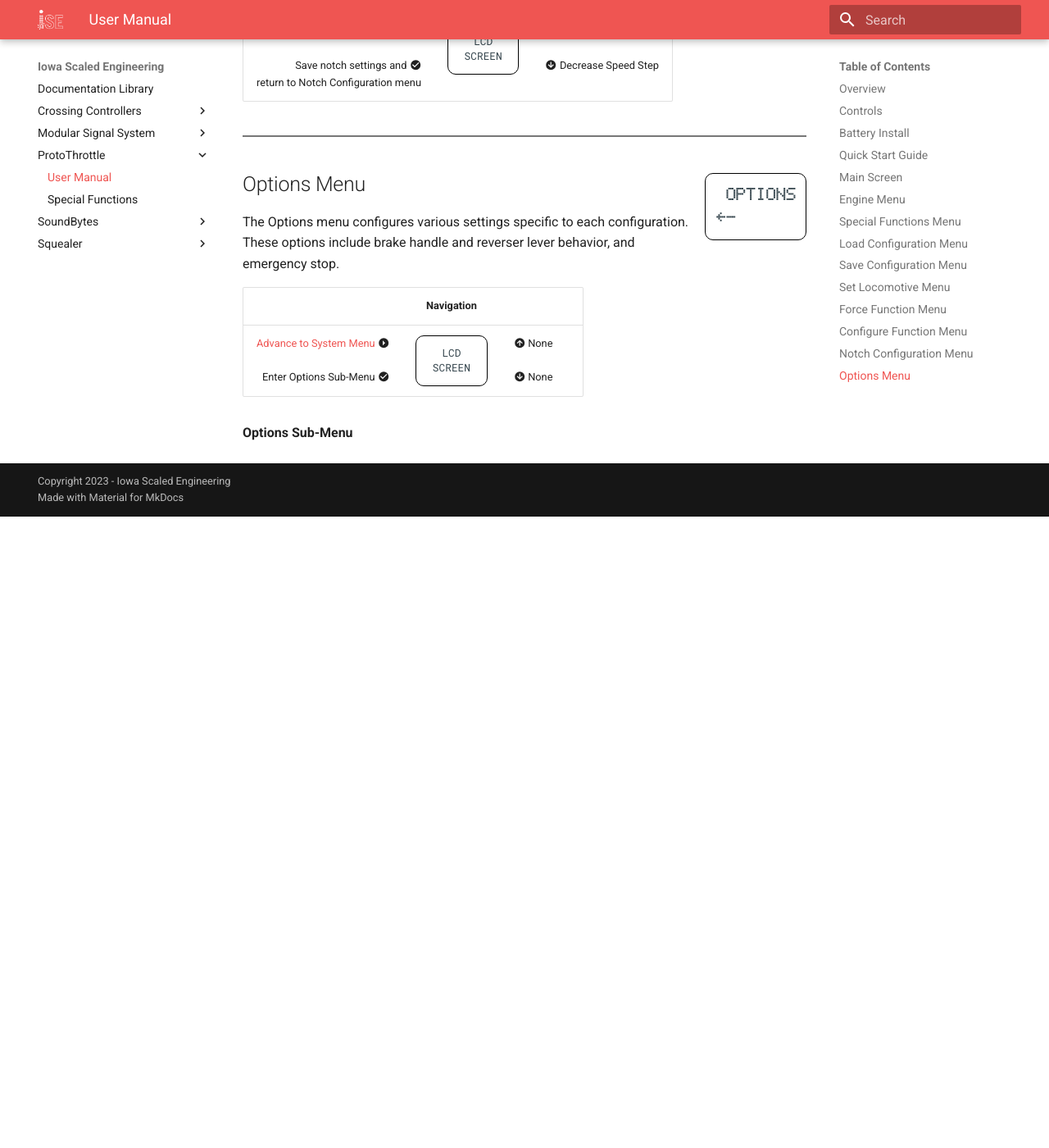
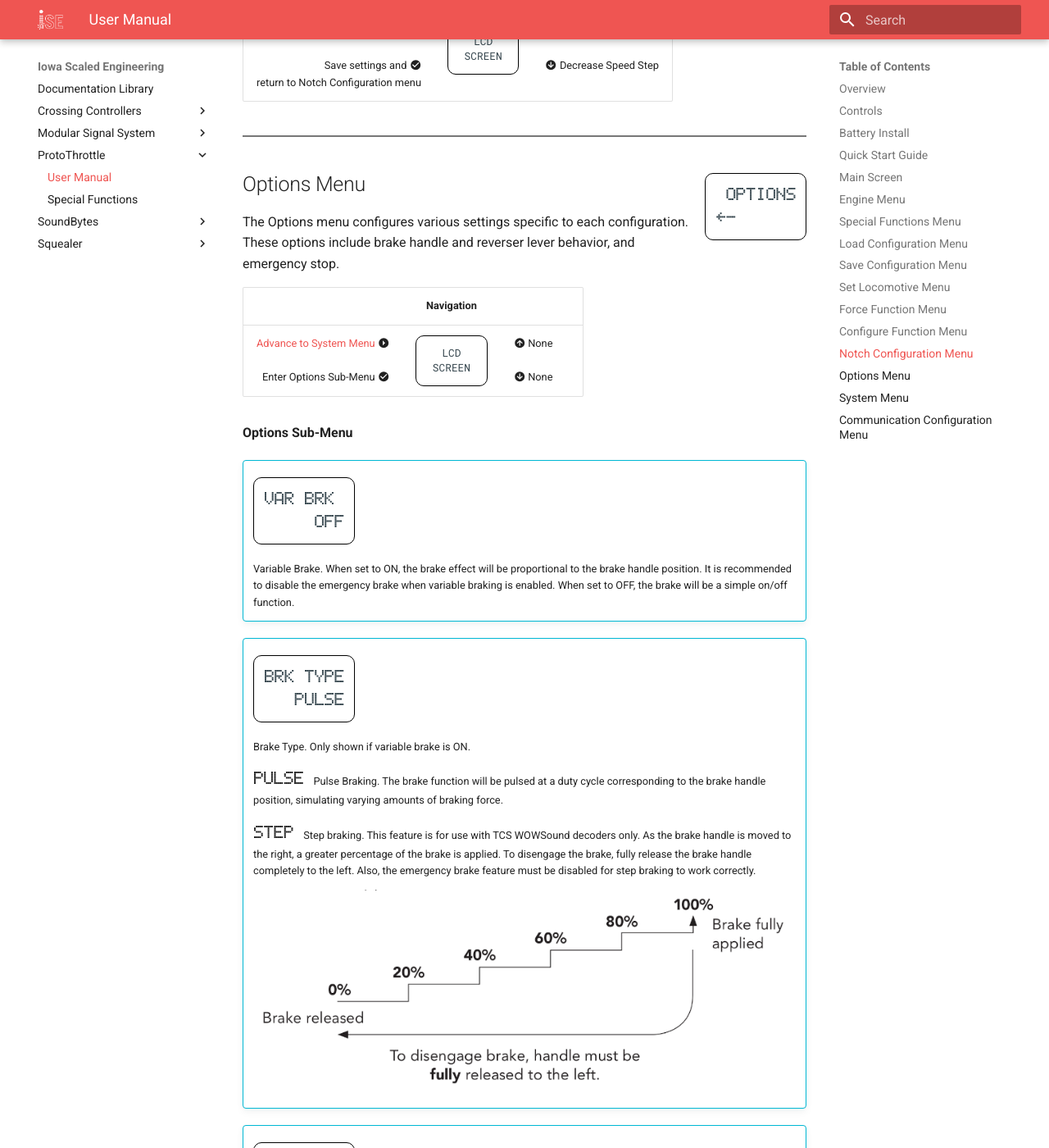
Before and after one commit to IowaScaledEngineering/ise-docs, an MkDocs documentation site: the page built from docs/ProtoThrottle/manual.md, in a window 1280 px wide and 1400 px high, scrolled down 15976 px. Shown: the whole window at 82% size. Built offline with MkDocs 1.6.1 and Material for MkDocs 9.7.7, drawn with Linux system fonts in a browser that asks for light colours; before the commit the page ends 16606 px from its top, so only the background shows below that; some of the changed text lies outside the part shown.

Commit message:
More PT manual updates

```diff
--- a/docs/ProtoThrottle/manual.md
+++ b/docs/ProtoThrottle/manual.md
@@ -408,7 +408,7 @@
 
 |     | Navigation |     |
 |----:|:----------:|:----|
-|[Advance to Save Configuration Menu](#save-configuration-menu) :material-arrow-right-drop-circle:<br><br>Load Selected Configuration :material-checkbox-marked-circle:<br>(and return to Main Screen)|<pre class="screen">LCD<br> SCREEN <br></pre> |:material-arrow-up-circle: Increase Configuration Number<br><br>:material-arrow-down-circle: Decrease Configuration Number|
+|[Advance to Save Configuration Menu](#save-configuration-menu) :material-arrow-right-drop-circle:<br><br>Load Selected Configuration :material-checkbox-marked-circle:<br>and return to Main Screen|<pre class="screen">LCD<br> SCREEN <br></pre> |:material-arrow-up-circle: Increase Configuration Number<br><br>:material-arrow-down-circle: Decrease Configuration Number|
 
 ---
 
@@ -451,7 +451,7 @@
 
 |     | Navigation |     |
 |----:|:----------:|:----|
-|[Advance to Set Locomotive Menu](#set-locomotive-menu) :material-arrow-right-drop-circle:<br><br>Save Selected Configuration :material-checkbox-marked-circle:<br>(and return to Main Screen)|<pre class="screen">LCD<br> SCREEN <br></pre> |:material-arrow-up-circle: Increase Configuration Number<br><br>:material-arrow-down-circle: Decrease Configuration Number|
+|[Advance to Set Locomotive Menu](#set-locomotive-menu) :material-arrow-right-drop-circle:<br><br>Save Selected Configuration :material-checkbox-marked-circle:<br>and return to Main Screen|<pre class="screen">LCD<br> SCREEN <br></pre> |:material-arrow-up-circle: Increase Configuration Number<br><br>:material-arrow-down-circle: Decrease Configuration Number|
 
 ---
 
@@ -486,7 +486,7 @@
 
 |     | Set<br>Locomotive |     |
 |----:|:----------:|:----|
-|Move Digit Selector to the next digit :material-arrow-right-drop-circle:<br><br>Save locomotive address and :material-checkbox-marked-circle:<br> return to Set Locomotive Menu|<pre class="screen">LCD<br> SCREEN <br></pre> |:material-arrow-up-circle: Increase selected digit<br><br>:material-arrow-down-circle: Decrease selected digit|
+|Move Digit Selector to the next digit :material-arrow-right-drop-circle:<br><br>Save locomotive address and return :material-checkbox-marked-circle:<br>to Set Locomotive Menu|<pre class="screen">LCD<br> SCREEN <br></pre> |:material-arrow-up-circle: Increase selected digit<br><br>:material-arrow-down-circle: Decrease selected digit|
 
 ---
 
@@ -539,7 +539,7 @@
 
 |     | Force<br>Function |     |
 |----:|:----------:|:----|
-|Cycle through Function Numbers :material-arrow-right-drop-circle:<br><br>Save functions settings and :material-checkbox-marked-circle:<br>return to Force Function menu|<pre class="screen">LCD<br> SCREEN <br></pre> |:material-arrow-up-circle: Cycle through Function Settings<br><br>:material-arrow-down-circle: Cycle through Function Settings|
+|Cycle through Function Numbers :material-arrow-right-drop-circle:<br><br>Save settings and return :material-checkbox-marked-circle:<br>to Force Function menu|<pre class="screen">LCD<br> SCREEN <br></pre> |:material-arrow-up-circle: Cycle through Function Settings<br><br>:material-arrow-down-circle: Cycle through Function Settings|
 
 ---
 
@@ -592,7 +592,7 @@
 
 |     | Config<br>Function |     |
 |----:|:----------:|:----|
-|Cycle through Control Names :material-arrow-right-drop-circle:<br><br>Save functions settings and :material-checkbox-marked-circle:<br>return to Configure Function menu|<pre class="screen">LCD<br> SCREEN <br></pre> |:material-arrow-up-circle: Increase Function Number<br><br>:material-arrow-down-circle: Decrease Function Number|
+|Cycle through Control Names :material-arrow-right-drop-circle:<br><br>Save settings and return :material-checkbox-marked-circle:<br>to Configure Function menu|<pre class="screen">LCD<br> SCREEN <br></pre> |:material-arrow-up-circle: Increase Function Number<br><br>:material-arrow-down-circle: Decrease Function Number|
 
 ---
 
@@ -630,7 +630,7 @@
 
 |     | Notch<br>Config |     |
 |----:|:----------:|:----|
-|Cycle through Notch Numbers :material-arrow-right-drop-circle:<br><br>Save notch settings and :material-checkbox-marked-circle:<br>return to Notch Configuration menu|<pre class="screen">LCD<br> SCREEN <br></pre> |:material-arrow-up-circle: Increase Speed Step<br><br>:material-arrow-down-circle: Decrease Speed Step|
+|Cycle through Notch Numbers :material-arrow-right-drop-circle:<br><br>Save settings and :material-checkbox-marked-circle:<br>return to Notch Configuration menu|<pre class="screen">LCD<br> SCREEN <br></pre> |:material-arrow-up-circle: Increase Speed Step<br><br>:material-arrow-down-circle: Decrease Speed Step|
 
 ---
 
@@ -647,3 +647,159 @@
 |[Advance to System Menu](#system-menu) :material-arrow-right-drop-circle:<br><br>Enter Options Sub-Menu :material-checkbox-marked-circle:|<pre class="screen">LCD<br> SCREEN <br></pre> |:material-arrow-up-circle: None<br><br>:material-arrow-down-circle: None|
 
 **Options Sub-Menu**
+
+!!! info ""
+    <pre class="lcd screen">
+    VAR BRK&#32;
+         OFF
+    </pre>
+
+    Variable Brake.  When set to ON, the brake effect will be proportional
+    to the brake handle position.  It is recommended to disable the emergency
+    brake when variable braking is enabled.  When set to OFF, the brake will be
+    a simple on/off function.
+
+!!! info ""
+    <pre class="lcd screen">
+    BRK TYPE
+       PULSE
+    </pre>
+
+    Brake Type.  Only shown if variable brake is ON.
+
+    <span class="lcd">PULSE </span>Pulse Braking.  The brake function will
+    be pulsed at a duty cycle corresponding to the brake handle position,
+    simulating varying amounts of braking force.
+
+    <span class="lcd">STEP </span>Step braking.  This feature is for use
+    with TCS WOWSound decoders only.  As the brake handle is moved to the
+    right, a greater percentage of the brake is applied.  To disengage the
+    brake, fully release the brake handle completely to the left.  Also, the
+    emergency brake feature must be disabled for step braking to work
+    correctly.
+
+    ![](img/step-braking.png)
+
+!!! info ""
+    <pre class="lcd screen">
+    BRK RATE
+        0.5s
+    </pre>
+
+    Brake Pulse Rate.  Only shown if variable brake is ON and brake type is PULSE.
+
+    This sets the rate (0.2 -1.0 second) at which brake commands are sent
+    during pulse braking.  A smaller value results in smoother braking but
+    can result in a less responsive DCC system due to more commands being
+    sent on the throttle bus.
+
+!!! info ""
+    <pre class="lcd screen">
+    BRK ESTP
+         ON
+    </pre>
+
+    E-Stop on Brake Handle.
+
+    When set to ON, the brake handle can set emergency stop for the selected
+    locomotive when moved completely to the right.  When set to OFF, the
+    brake handle will not cause an emergency stop to be set.
+
+!!! info ""
+    <pre class="lcd screen">
+    REV SWAP
+         OFF
+    </pre>
+
+    Reverser Swap.
+
+    When set to ON, the reverser directions are swapped.  This can be used
+    to correct for a locomotive whose direction is set incorrectly or when
+    changing the leading end of a back-to-back consist.  When set to OFF,
+    the reverser directions are normal.
+
+|     | Options |     |
+|----:|:----------:|:----|
+|Cycle through Options :material-arrow-right-drop-circle:<br><br>Save settings and return :material-checkbox-marked-circle:<br>to Options menu|<pre class="screen">LCD<br> SCREEN <br></pre> |:material-arrow-up-circle: Increase or set option value<br><br>:material-arrow-down-circle: Decrease or set option value|
+
+---
+
+<div style="float: right; padding-left: 10px"><pre class="lcd screen">
+  SYSTEM
+&#257-
+</pre></div>
+## System Menu
+
+The System menu configures various throttle behaviors.  These include the ability to lock out certain menus, turn on advanced features, and set the battery warning levels.
+
+|     | Navigation |     |
+|----:|:----------:|:----|
+|[Advance to Communication Configuration Menu](#communication-configuration-menu) :material-arrow-right-drop-circle:<br><br>Enter System Sub-Menu :material-checkbox-marked-circle:|<pre class="screen">LCD<br> SCREEN <br></pre> |:material-arrow-up-circle: None<br><br>:material-arrow-down-circle: None|
+
+**System Sub-Menu**
+
+!!! info ""
+    <pre class="lcd screen">
+    MENU LCK
+         OFF
+    </pre>
+
+    Menu Lock.  When set to ON, only the following menus are available:
+    ENGINE, SPECIAL FUNCS, LOAD CNF, SET LOCO, FORCE FUNC, and
+    SYSTEM.
+
+!!! info ""
+    <pre class="lcd screen">
+    ADV FUNC
+         OFF
+    </pre>
+
+    Advanaced Functions.  When set to ON, advanced functions in the throttle are enabled. These
+    include the Threshold Calibration menu and the Transmit Interval and
+    Transmit Holdoff settings in the Preferences menu.
+
+!!! info ""
+    <pre class="lcd screen">
+    BAT OKAY
+        2.2V
+    </pre>
+
+    Battery OK Voltage. The voltage above which the batteries are considered good.  <span class="lcd">&#265;</span>
+
+!!! info ""
+    <pre class="lcd screen">
+    BAT WARN
+        2.0V
+    </pre>
+
+    Battery Warning Voltage. The batteries are low when the voltage is between the OK and Warning levels.  <span class="lcd">&#266;</span>
+
+!!! info ""
+    <pre class="lcd screen">
+    BAT CRIT
+        1.8V
+    </pre>
+
+    The batteries need to be replaced when the voltage is between the Warning and Critical levels.  <span class="lcd">&#267;</span>
+
+    When the voltage falls below the Critical level, <span class="lcd">LOW BATTERY</span> will be displayed and operation of the throttle will not be possible.
+
+|     | System |     |
+|----:|:----------:|:----|
+|Cycle through System settings :material-arrow-right-drop-circle:<br><br>Save settings and return :material-checkbox-marked-circle:<br>to System menu|<pre class="screen">LCD<br> SCREEN <br></pre> |:material-arrow-up-circle: Increase or set option value<br><br>:material-arrow-down-circle: Decrease or set option value|
+
+---
+
+<div style="float: right; padding-left: 10px"><pre class="lcd screen">
+    COMM
+&#257-   CFG
+</pre></div>
+## Communication Configuration Menu
+
+The Communication Configuration menu adjusts various settings related to the wireless communication between the throttle and the receiver.  This is where the throttle ID, base address, fast clock time source, and transmit timing can be adjusted.
+
+|     | Navigation |     |
+|----:|:----------:|:----|
+|[Advance to Preferences Menu](#preferences-menu) :material-arrow-right-drop-circle:<br><br>Enter Communication Configuration Sub-Menu :material-checkbox-marked-circle:|<pre class="screen">LCD<br> SCREEN <br></pre> |:material-arrow-up-circle: None<br><br>:material-arrow-down-circle: None|
+
+**Communication Configuration Sub-Menu**
```
Also changed, not shown: docs/ProtoThrottle/img/step-braking.png (added).
